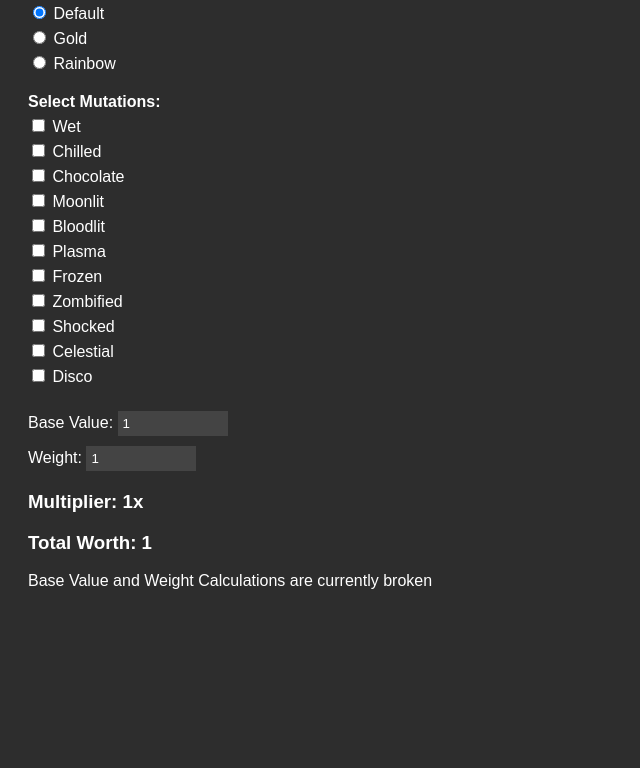
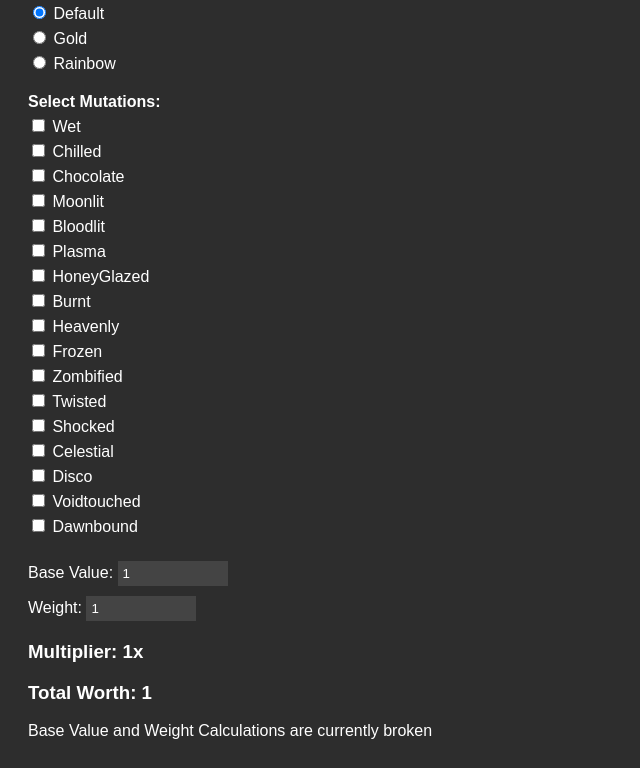
Before and after one commit to TomtomFH/Grow-a-Garden-Calculator, a plain HTML site: page index.html in a window 1280 px wide. Shown: the part 116-884 px from the top of the page, without its empty margins (0-640 px from the left). Before the commit the page ends 800 px from the top, so only its background shows below. Drawn offline with Linux system fonts and the light colour scheme.

Commit message:
Update index.html

```diff
--- a/index.html
+++ b/index.html
@@ -50,11 +50,17 @@
     <label><input type="checkbox" value="1" /> Moonlit</label>
     <label><input type="checkbox" value="3" /> Bloodlit</label>
     <label><input type="checkbox" value="4" /> Plasma</label>
+    <label><input type="checkbox" value="4" /> HoneyGlazed</label>
+    <label><input type="checkbox" value="4" /> Burnt</label>
+    <label><input type="checkbox" value="4" /> Heavenly</label>
     <label><input type="checkbox" id="frozen" value="9" /> Frozen</label>
     <label><input type="checkbox" value="24" /> Zombified</label>
+    <label><input type="checkbox" value="29" /> Twisted</label>
     <label><input type="checkbox" value="99" /> Shocked</label>
     <label><input type="checkbox" value="119" /> Celestial</label>
     <label><input type="checkbox" value="124" /> Disco</label>
+    <label><input type="checkbox" value="134" /> Voidtouched</label>
+    <label><input type="checkbox" value="149" /> Dawnbound</label>
   </div>
 
   <div class="section">
```
